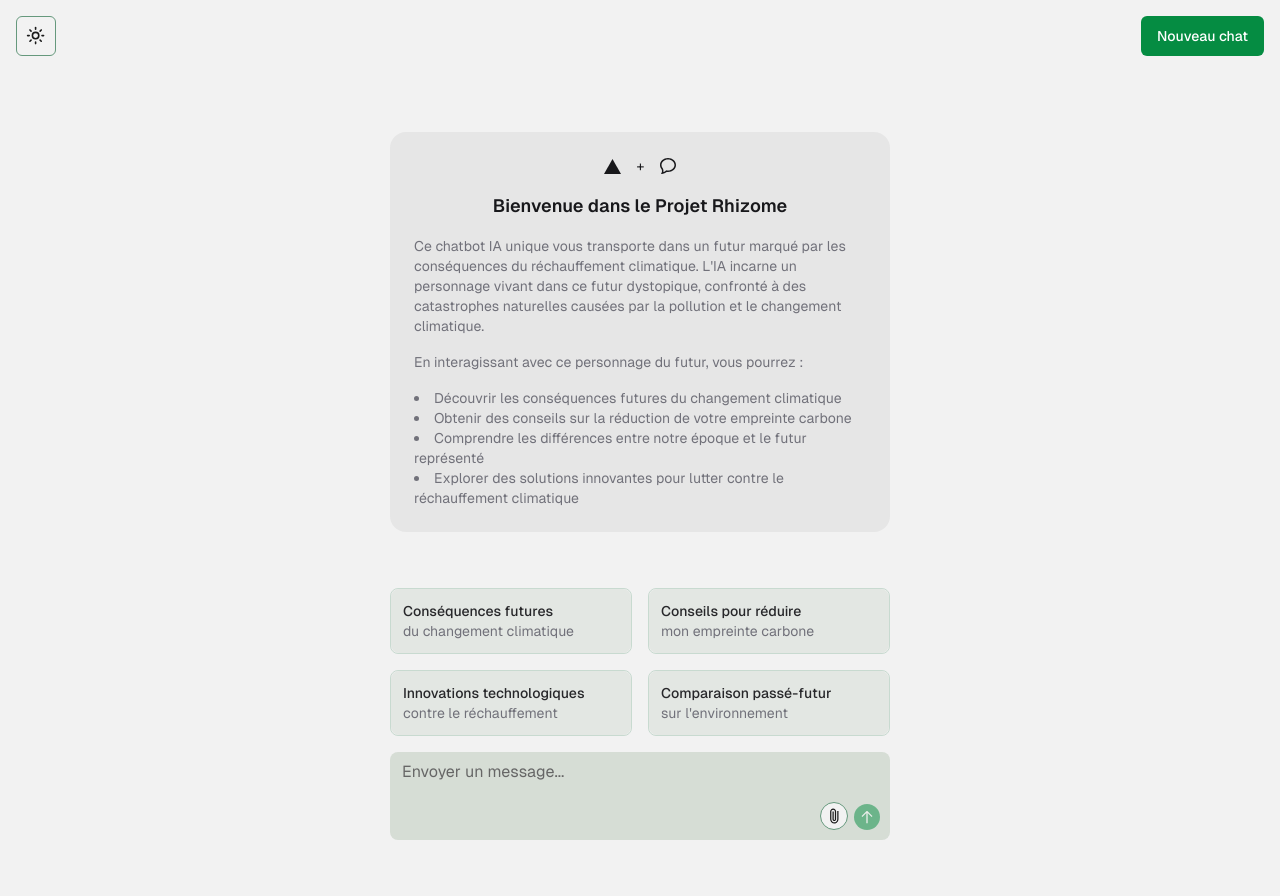
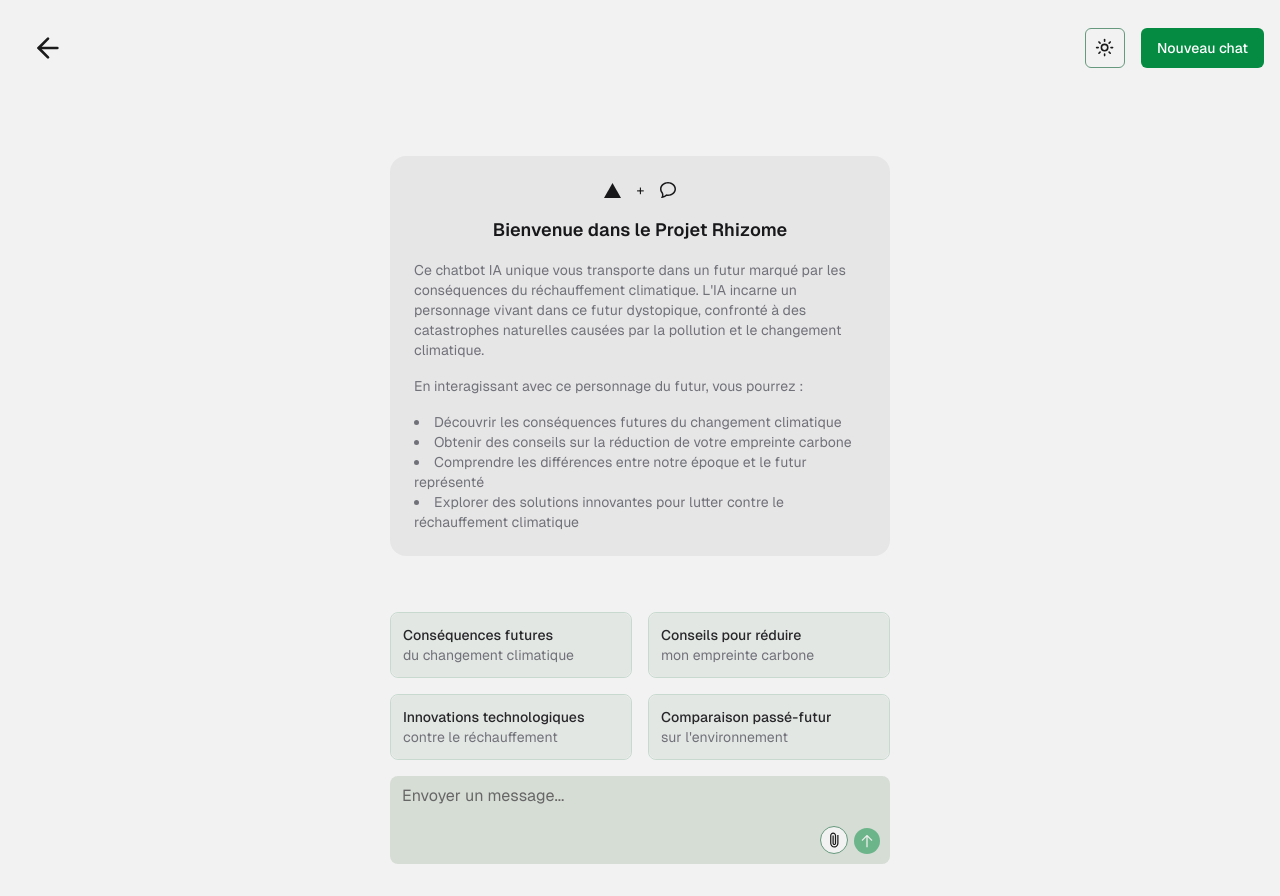
Before and after one commit to felschrr/projet-rhizome, a Next.js app: page /chat in a window 1280 px wide. Before the commit the page ends 872 px from the top, so only its background shows below. Built offline with nearby package versions, Linux system fonts and the light colour scheme.

Commit message:
feat: add return button on chat

```diff
--- /dev/null
+++ b/app/chat/BackButton.tsx
@@ -0,0 +1,19 @@
+"use client";
+
+import { useRouter } from "next/navigation";
+import { ArrowLeft } from "lucide-react";
+
+const BackButton = () => {
+    const router = useRouter();
+
+    return (
+        <span
+            onClick={() => router.back()}
+            className="gap-2 cursor-pointer p-4 w-fit"
+        >
+            <ArrowLeft className="size-8" />
+        </span>
+    );
+};
+
+export default BackButton;
--- a/app/chat/page.tsx
+++ b/app/chat/page.tsx
@@ -1,10 +1,10 @@
 "use client";
 
 import { useState } from "react";
-
 import { Chat } from "@/components/custom/chat";
 import { ThemeToggle } from "@/components/custom/theme-toggle";
 import { Button } from "@/components/ui/button";
+import BackButton from "./BackButton";
 
 export default function Page() {
     const [key, setKey] = useState(0);
@@ -16,10 +16,13 @@ export default function Page() {
     return (
         <div className="flex flex-col h-screen">
             <div className="flex justify-between items-center m-4">
-                <ThemeToggle />
-                <Button onClick={handleResetChat} className=" self-end">
-                    Nouveau chat
-                </Button>
+                <BackButton />
+                <div className="flex items-center justify-center gap-4">
+                    <ThemeToggle />
+                    <Button onClick={handleResetChat} className=" self-end">
+                        Nouveau chat
+                    </Button>
+                </div>
             </div>
             <Chat key={key} initialMessages={[]} />
         </div>
```
